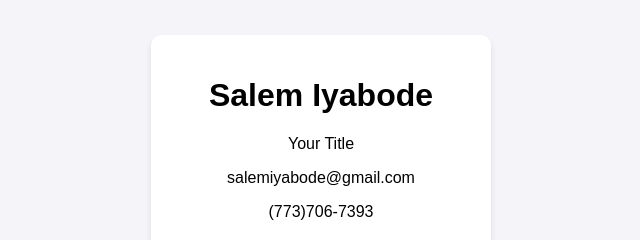
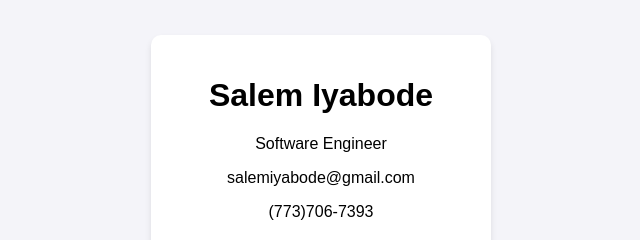
Before and after one commit to hollowred/digital-business-card, a plain HTML site: page index.html in a window 1280 px wide. Shown: the part 254-494 px from the top of the page, 319-959 px from the left. Drawn offline with Linux system fonts and the light colour scheme.

Commit message:
add files

```diff
--- a/index.html
+++ b/index.html
@@ -9,7 +9,7 @@
 <body>
     <div class="card">
         <h1>Salem Iyabode</h1>
-        <p>Your Title</p>
+        <p>Software Engineer</p>
         <p>salemiyabode@gmail.com</p>
         <p>(773)706-7393</p>
     </div>
```
